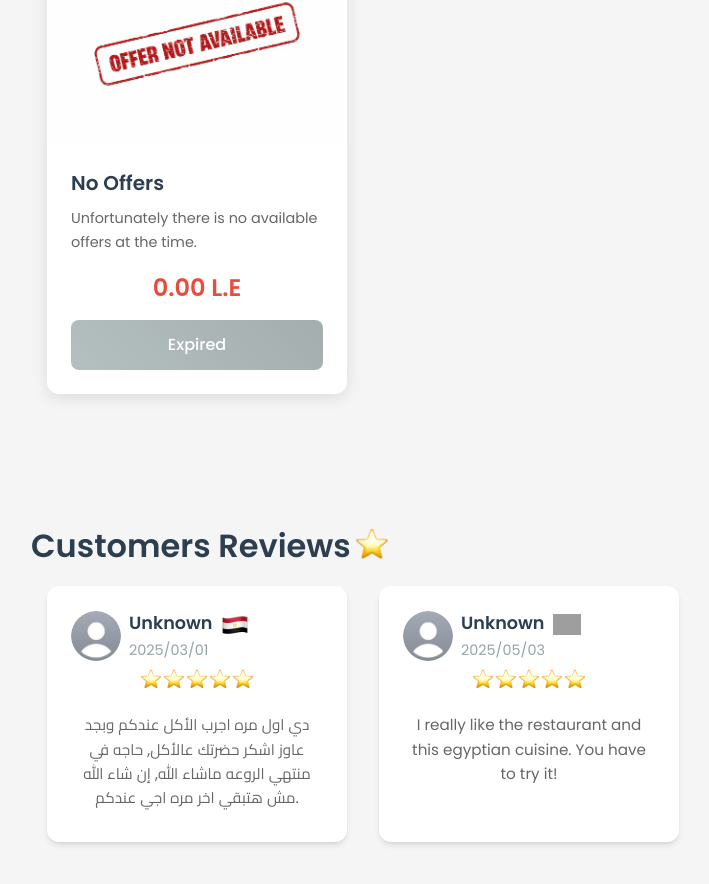
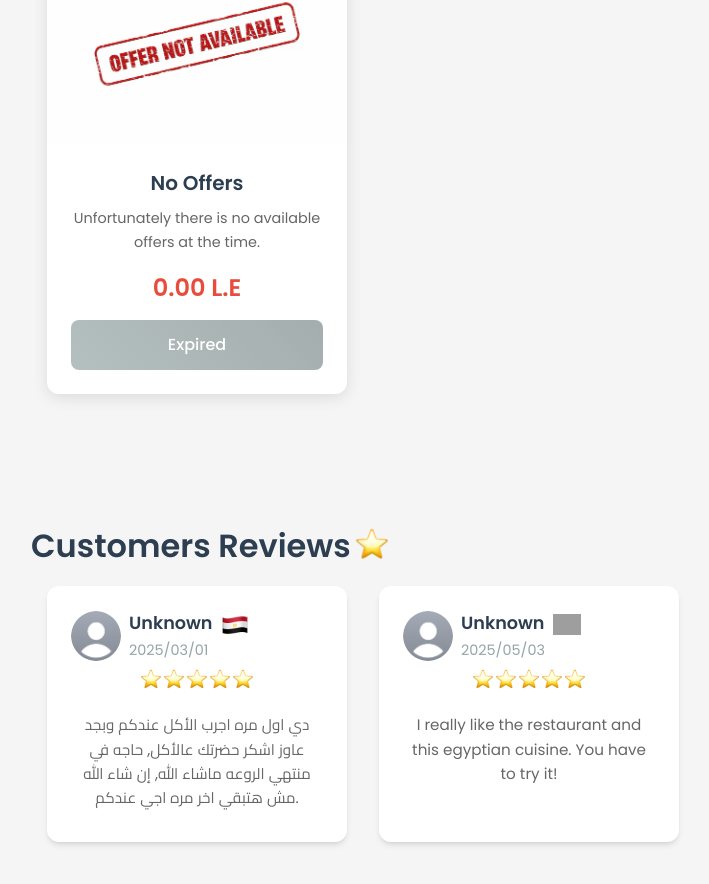
Before and after one commit to moradezzat/SEC-Restaurant, a Next.js app: page / in a window 1280 px wide. Shown: the part 833-1717 px from the top of the page, without its empty margins (41-750 px from the left). Built offline with nearby package versions, Linux system fonts and the light colour scheme; grey boxes are pictures that could not be loaded.

Commit message:
Update OfferCard.js

```diff
--- a/src/components/OfferCard.js
+++ b/src/components/OfferCard.js
@@ -74,8 +74,8 @@ export default function OfferCard({ Image, Name, Content, Price, IsActive, Disco
                     countdown={countdown}
                 />
                 <div className="p-6 flex flex-1 flex-col justify-between cursor-default">
-                    <h3 className="dark:text-[#f5f5f5] text-[1.25rem] text-[#2c3e50] mb-2 font-semibold transition-colors duration-300 ease">{Name}</h3>
-                    <p className="dark:text-[#b8b8b8] text-[#666] text-[0.9rem] leading-6 mb-4 flex-1 transition-colors duration-300 ease">{Content}</p>
+                    <h3 className="dark:text-[#f5f5f5] text-[1.25rem] text-[#2c3e50] text-center mb-2 font-semibold transition-colors duration-300 ease">{Name}</h3>
+                    <p className="dark:text-[#b8b8b8] text-[#666] text-[0.9rem] text-center leading-6 mb-4 flex-1 transition-colors duration-300 ease">{Content}</p>
                     <div className="flex flex-row items-center justify-center gap-[0.1rem] mb-4 relative">
                         {showDiscount ? (
                             <>
```
